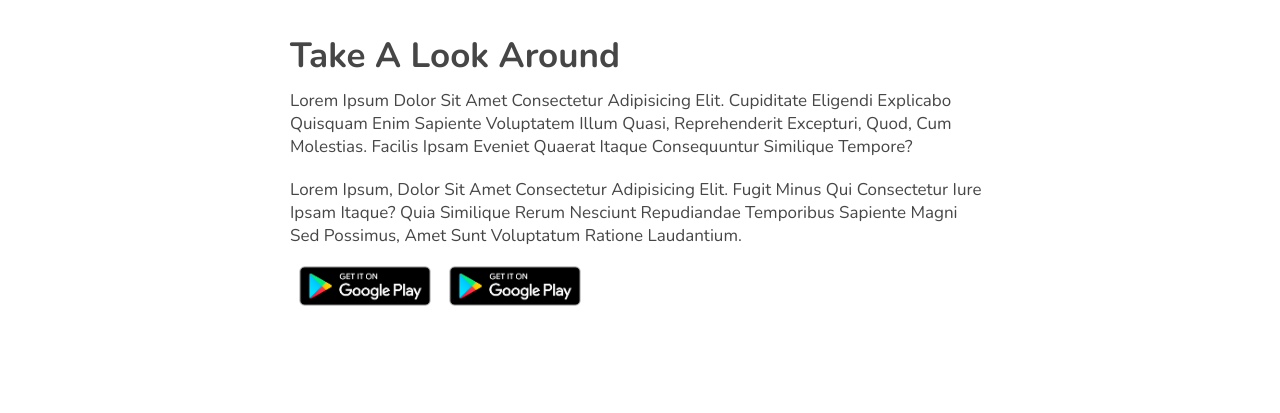
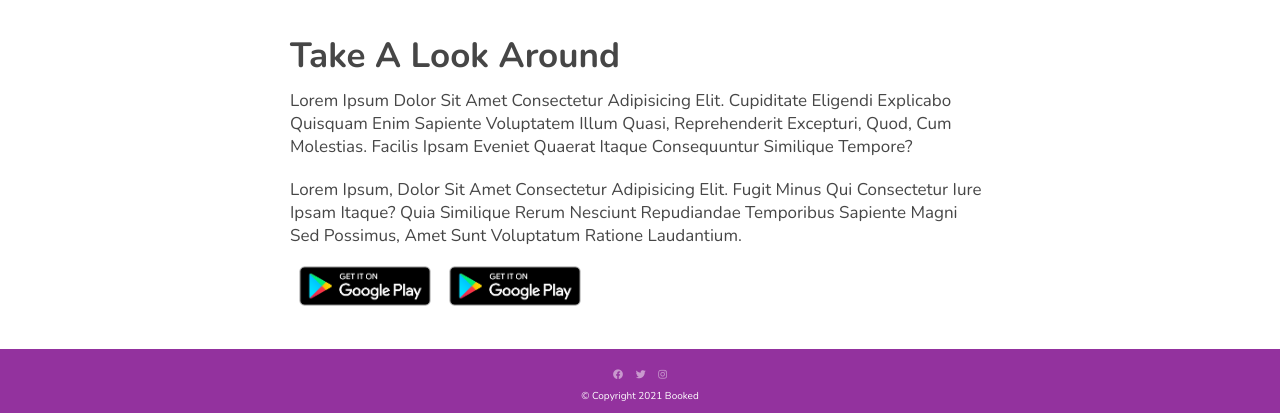
Before and after one commit to Sil452/booked, a plain HTML site: page index.html in a window 1280 px wide. Shown: the part 2023-2436 px from the top of the page. Before the commit the page ends 2372 px from the top, so only its background shows below. Drawn offline with nearby package versions, Linux system fonts and the light colour scheme.

Commit message:
footer done

```diff
--- a/index.html
+++ b/index.html
@@ -137,6 +137,19 @@
   </section>
   <!-- download section ends -->
 
+  <!-- footer starts -->
+
+  <footer id="footer">
+    <div>
+      <i class="social-icons fab fa-facebook"></i>
+      <i class="social-icons fab fa-twitter"></i>
+      <i class="social-icons fab fa-instagram"></i>
+      <p>© Copyright 2021 Booked</p>
+    </div>
+  </footer>
+
+  <!-- footer ends -->
+
   <script src="https://unpkg.com/swiper/swiper-bundle.min.js"></script>
   <script>
 
--- a/style.css
+++ b/style.css
@@ -218,6 +218,23 @@ header{
   opacity: 0.7;
 }
 
+#footer {
+  text-align: center;
+  background: var(--purple);
+  padding: 1rem 0;
+  color: var(--white);
+
+}
+
+.social-icons {
+  margin: 10px 5px;
+  opacity: 0.5;
+  color: var(--white);
+}
+
+.social-icons:hover {
+  opacity: 1;
+}
 
 
 
```
